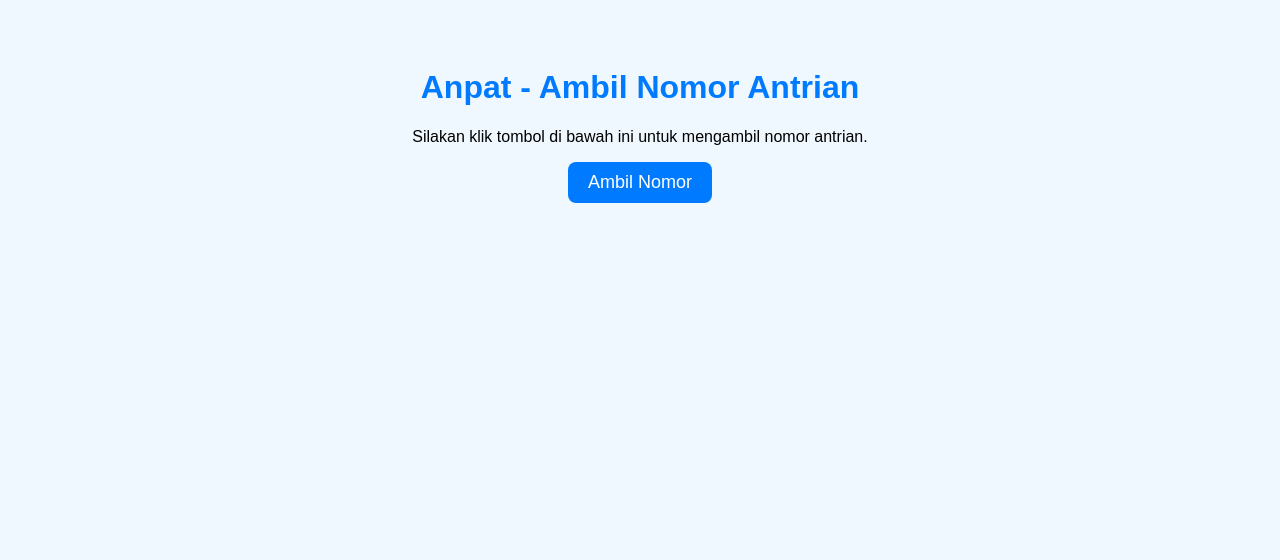
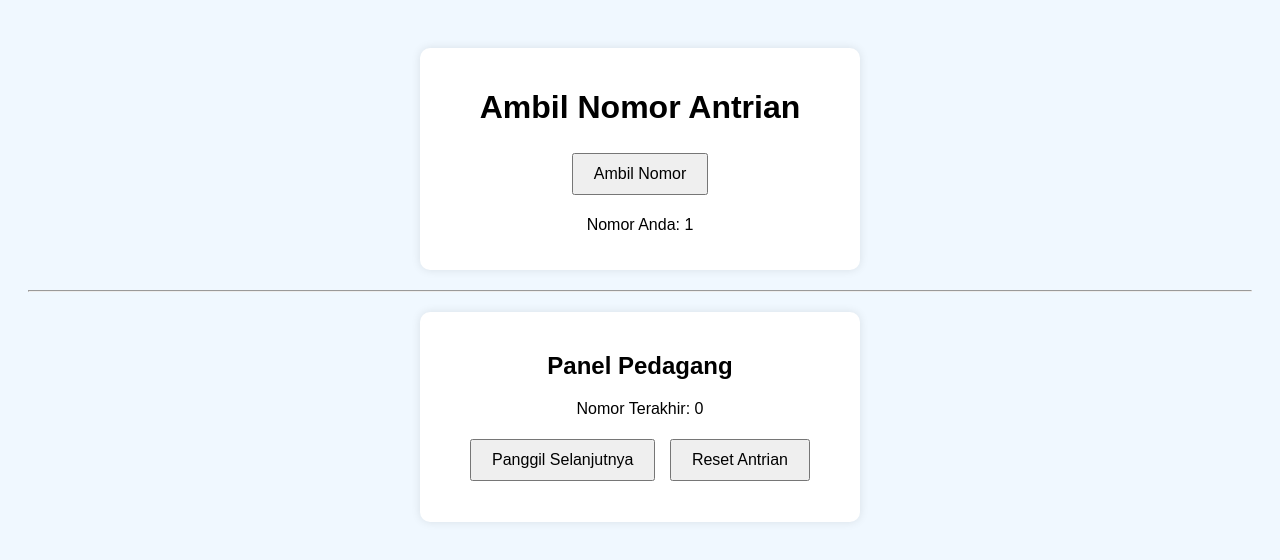
Before and after one commit to anpat-dev123/anpat-dev123, a plain HTML site: page index.html in a window 1280 px wide. Both pictures are taken after a click on the button "Ambil Nomor". Drawn offline with Linux system fonts and the light colour scheme.

Commit message:
Add files via upload

```diff
--- a/index.html
+++ b/index.html
@@ -2,64 +2,29 @@
 <!DOCTYPE html>
 <html lang="id">
 <head>
-  <meta charset="UTF-8" />
-  <meta name="viewport" content="width=device-width, initial-scale=1.0"/>
-  <title>Anpat - Ambil Nomor Antrian</title>
-  <style>
-    body { font-family: sans-serif; text-align: center; padding: 40px; background: #f0f8ff; }
-    h1 { color: #007BFF; }
-    button {
-      background-color: #007BFF;
-      color: white;
-      font-size: 18px;
-      padding: 10px 20px;
-      border: none;
-      border-radius: 8px;
-      cursor: pointer;
-    }
-    button:hover { background-color: #0056b3; }
-    #status { margin-top: 20px; font-weight: bold; color: green; }
-  </style>
+  <meta charset="UTF-8">
+  <meta name="viewport" content="width=device-width, initial-scale=1.0">
+  <title>Anpat - Aplikasi Nomor Antrian</title>
+  <link rel="stylesheet" href="style.css">
+  <link rel="manifest" href="manifest.json">
 </head>
 <body>
-  <h1>Anpat - Ambil Nomor Antrian</h1>
-  <p>Silakan klik tombol di bawah ini untuk mengambil nomor antrian.</p>
-  <button onclick="ambilNomor()">Ambil Nomor</button>
-  <div id="status"></div>
+  <div class="container">
+    <h1>Ambil Nomor Antrian</h1>
+    <button onclick="ambilAntrian()">Ambil Nomor</button>
+    <p id="nomorSekarang"></p>
+  </div>
 
-  <script type="module">
-    import { initializeApp } from "https://www.gstatic.com/firebasejs/11.8.1/firebase-app.js";
-    import { getAnalytics } from "https://www.gstatic.com/firebasejs/11.8.1/firebase-analytics.js";
-    import { getDatabase, ref, set } from "https://www.gstatic.com/firebasejs/11.8.1/firebase-database.js";
+  <hr>
 
-    const firebaseConfig = {
-      apiKey: "AIzaSyBCJRFTrRqF2Fi_gx7Z9YaCTlWi91Y_awk",
-      authDomain: "anpat-9409c.firebaseapp.com",
-      databaseURL: "https://anpat-9409c-default-rtdb.asia-southeast1.firebasedatabase.app",
-      projectId: "anpat-9409c",
-      storageBucket: "anpat-9409c.appspot.com",
-      messagingSenderId: "648747908613",
-      appId: "1:648747908613:web:e16e4f6997fc4d3f22e66c",
-      measurementId: "G-JF2SP7M7SJ"
-    };
+  <div class="admin-panel">
+    <h2>Panel Pedagang</h2>
+    <p>Nomor Terakhir: <span id="nomorTerakhir">0</span></p>
+    <button onclick="panggilSelanjutnya()">Panggil Selanjutnya</button>
+    <button onclick="resetAntrian()">Reset Antrian</button>
+    <p id="nomorDipanggil"></p>
+  </div>
 
-    const app = initializeApp(firebaseConfig);
-    const analytics = getAnalytics(app);
-    const db = getDatabase(app);
-
-    function ambilNomor() {
-      const no = Math.floor(Math.random() * 1000);  // nomor acak
-      const waktu = new Date().toISOString();
-      set(ref(db, 'antrian/' + no), {
-        nama: "Pembeli",
-        waktu: waktu,
-        status: "menunggu"
-      }).then(() => {
-        document.getElementById('status').innerText = "✅ Berhasil ambil nomor antrian: " + no;
-      }).catch((error) => {
-        document.getElementById('status').innerText = "❌ Gagal: " + error;
-      });
-    }
-  </script>
+  <script src="script.js"></script>
 </body>
 </html>
--- /dev/null
+++ b/script.js
@@ -0,0 +1,30 @@
+
+function ambilAntrian() {
+  let nomor = localStorage.getItem("nomor") || 0;
+  nomor++;
+  localStorage.setItem("nomor", nomor);
+  document.getElementById("nomorSekarang").innerText = "Nomor Anda: " + nomor;
+}
+
+function resetAntrian() {
+  localStorage.setItem("nomor", 0);
+  localStorage.setItem("dipanggil", 0);
+  document.getElementById("nomorTerakhir").innerText = "0";
+  document.getElementById("nomorDipanggil").innerText = "";
+}
+
+function panggilSelanjutnya() {
+  let dipanggil = parseInt(localStorage.getItem("dipanggil") || 0) + 1;
+  let total = localStorage.getItem("nomor") || 0;
+  if (dipanggil <= total) {
+    localStorage.setItem("dipanggil", dipanggil);
+    document.getElementById("nomorDipanggil").innerText = "Memanggil nomor: " + dipanggil;
+    document.getElementById("nomorTerakhir").innerText = total;
+  } else {
+    document.getElementById("nomorDipanggil").innerText = "Semua nomor sudah dipanggil.";
+  }
+}
+
+window.onload = () => {
+  document.getElementById("nomorTerakhir").innerText = localStorage.getItem("nomor") || 0;
+};
--- /dev/null
+++ b/style.css
@@ -0,0 +1,22 @@
+
+body {
+  font-family: sans-serif;
+  background-color: #f0f8ff;
+  text-align: center;
+  padding: 20px;
+}
+
+.container, .admin-panel {
+  background-color: white;
+  margin: 20px auto;
+  padding: 20px;
+  border-radius: 10px;
+  max-width: 400px;
+  box-shadow: 0 0 10px rgba(0,0,0,0.1);
+}
+
+button {
+  padding: 10px 20px;
+  font-size: 16px;
+  margin: 5px;
+}
```
